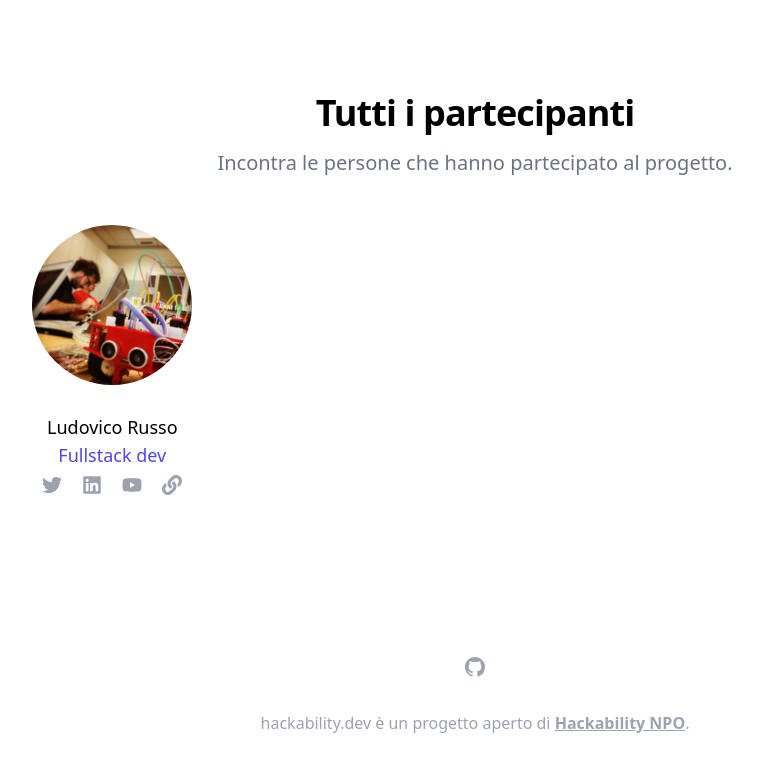
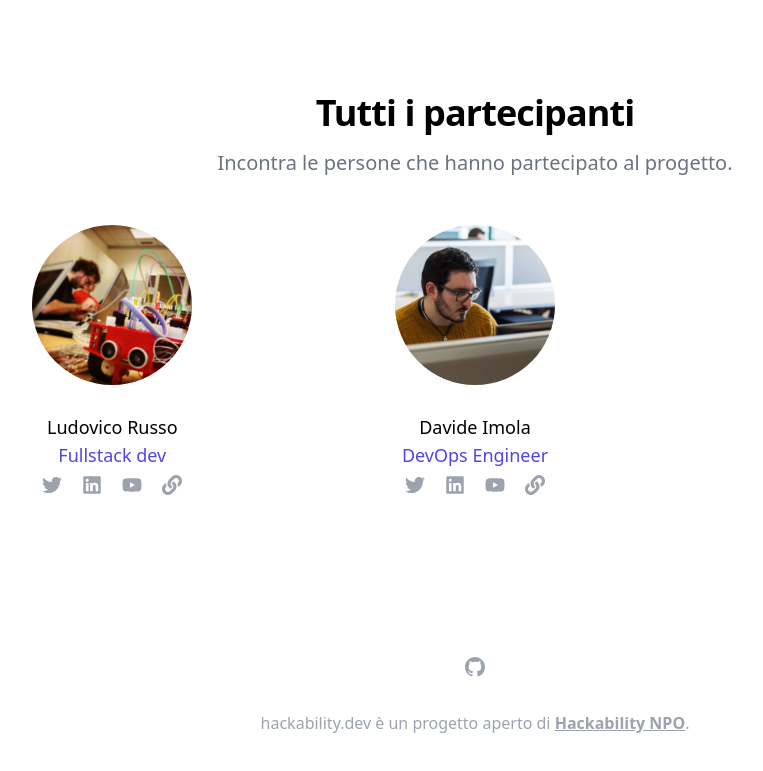
Before and after one commit to hackability-dev/www.hackability.dev, a Gatsby site: page / in a window 1280 px wide. Shown: the part 1975-2746 px from the top of the page, without its empty margins (165-928 px from the left). Built offline with nearby package versions, Linux system fonts and the light colour scheme; Gatsby itself is replaced by a stand-in of ours; what @tailwindcss/typography would draw is missing.

Commit message:
Fix YouTube URL and add my self to the team!

```diff
--- a/data/events.yaml
+++ b/data/events.yaml
@@ -2,4 +2,4 @@
   link: asd
   date: 2021-02-13T15:00:00
   description: Creiamo il progetto ed andiamo live!
-  guests: [ludusrusso]
+  guests: [ludusrusso, davideimola]
--- a/data/guests.yaml
+++ b/data/guests.yaml
@@ -6,6 +6,14 @@
   youtube: ludusrusso
   site: https://ludusrusso.space/
   image: ./img/guests/ludusrusso.jpg
+- nick: davideimola
+  name: Davide Imola
+  bio: DevOps Engineer
+  twitter: davideimola
+  linkedin: davideimola
+  youtube: DavideImolaIT
+  site: https://davideimola.com/
+  image: ./img/guests/davideimola.jpg
 # - nick: a unique nick for internal reference
 #   name: <Your name>
 #   bio: <Short bio>
--- a/src/components/team.tsx
+++ b/src/components/team.tsx
@@ -88,7 +88,7 @@ const TeamMember: FC<{ member: TeamMember }> = ({ member }) => {
             <li>
               <a
                 target="_blank"
-                href={`https://www.youtube.com/c/${member.linkedin}`}
+                href={`https://www.youtube.com/c/${member.youtube}`}
                 className="text-gray-400 hover:text-gray-500"
               >
                 <span className="sr-only">LinkedIn</span>
```
Also changed, not shown: data/img/guests/davideimola.jpg (added).
